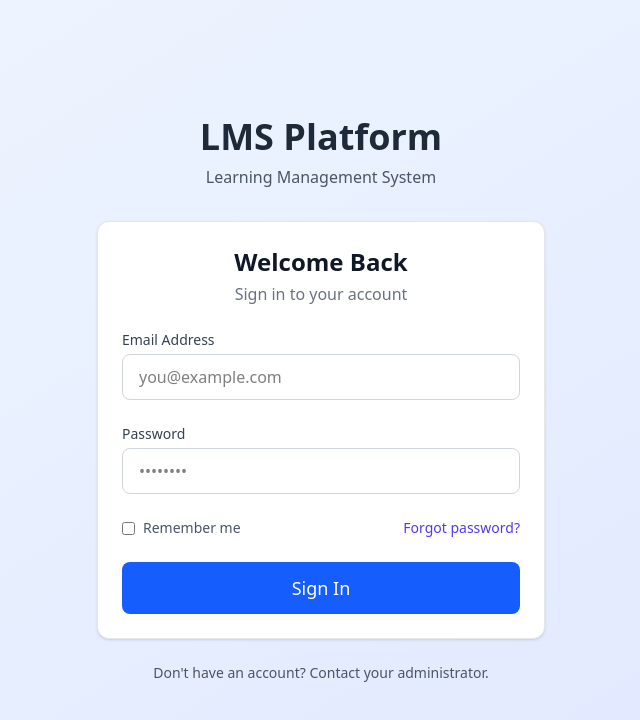
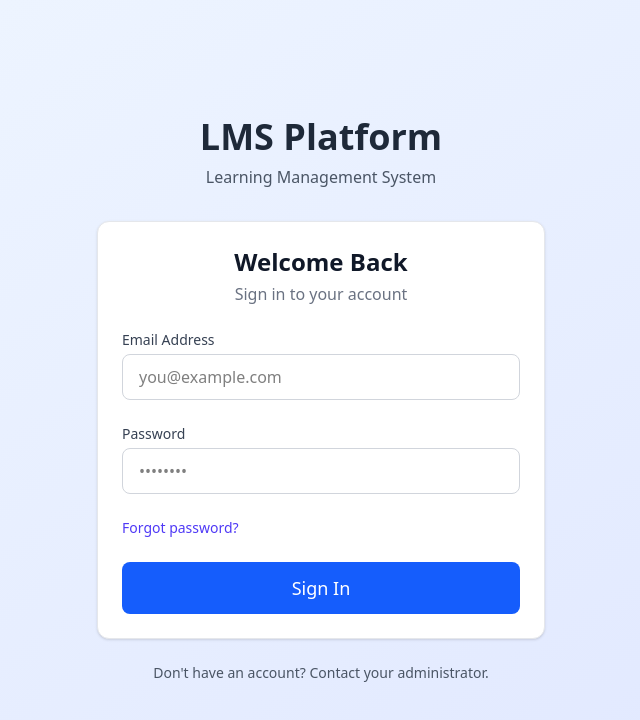
Before and after one commit to Noel-Teens/LearningManagementSystem, a React app in the folder frontend/: page /login in a window 1280 px wide. Shown: the top 720 px of the page, without its empty margins (319-959 px from the left). Built offline with nearby package versions, Linux system fonts and the light colour scheme; the HTML template or start-up script is replaced by a standard one.

Commit message:
Usermanagement Updated: Superusers cannot deactivate or delete superusers

```diff
--- a/frontend/src/modules/admin/pages/UserManagementPage.jsx
+++ b/frontend/src/modules/admin/pages/UserManagementPage.jsx
@@ -26,10 +26,9 @@ const UserManagementPage = () => {
     const fetchUsers = async () => {
         try {
             const response = await api.get('/auth/users');
-            setUsers(response.data.data || []);
+            const filteredUsers = (response.data.data || []).filter(u => u.role !== 'SuperAdmin');
+            setUsers(filteredUsers);
         } catch (error) {
-            // If endpoint doesn't exist yet, show empty state
-            console.log('Users endpoint not available');
             setUsers([]);
         } finally {
             setLoading(false);
--- a/frontend/src/modules/auth/pages/LoginPage.jsx
+++ b/frontend/src/modules/auth/pages/LoginPage.jsx
@@ -131,10 +131,6 @@ const LoginPage = () => {
                         />
 
                         <div className="flex items-center justify-between">
-                            <label className="flex items-center">
-                                <input type="checkbox" className="rounded border-gray-300 text-indigo-600 focus:ring-indigo-500" />
-                                <span className="ml-2 text-sm text-gray-600">Remember me</span>
-                            </label>
                             <Link to="/forgot-password" className="text-sm text-indigo-600 hover:text-indigo-500">
                                 Forgot password?
                             </Link>
```
